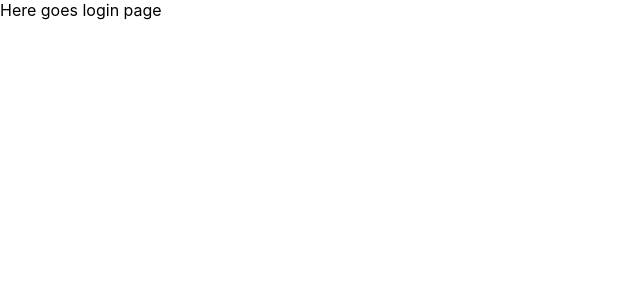
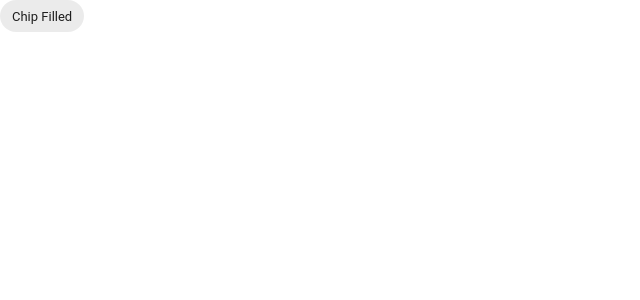
Before and after one commit to 2023KoscomTeam1/react-front, a React (Create React App) app: page /login in a window 1280 px wide. Shown: the top 300 px of the page, without its empty margins (0-640 px from the left). Built offline with nearby package versions, Linux system fonts and the light colour scheme.

Commit message:
edit: Login

```diff
--- a/src/routes/Login.js
+++ b/src/routes/Login.js
@@ -1,4 +1,11 @@
+import { Chip } from "@mui/material";
+
 function Login() {
-  return <div>Here goes login page</div>;
+  return (
+    <div>
+      <Chip label="Chip Filled" />
+    </div>
+  );
+  // <div>Here goes login page</div>;
 }
 export default Login;
```
